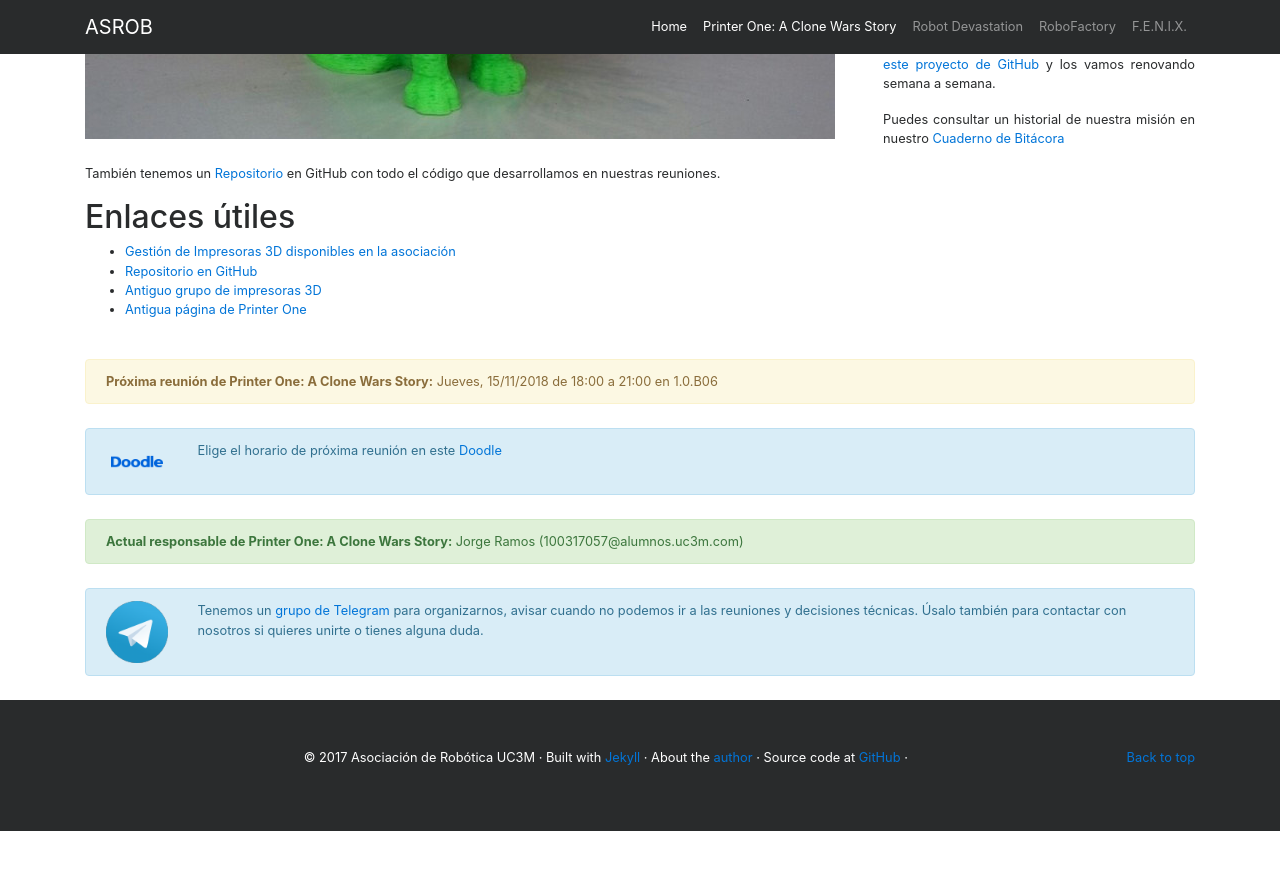
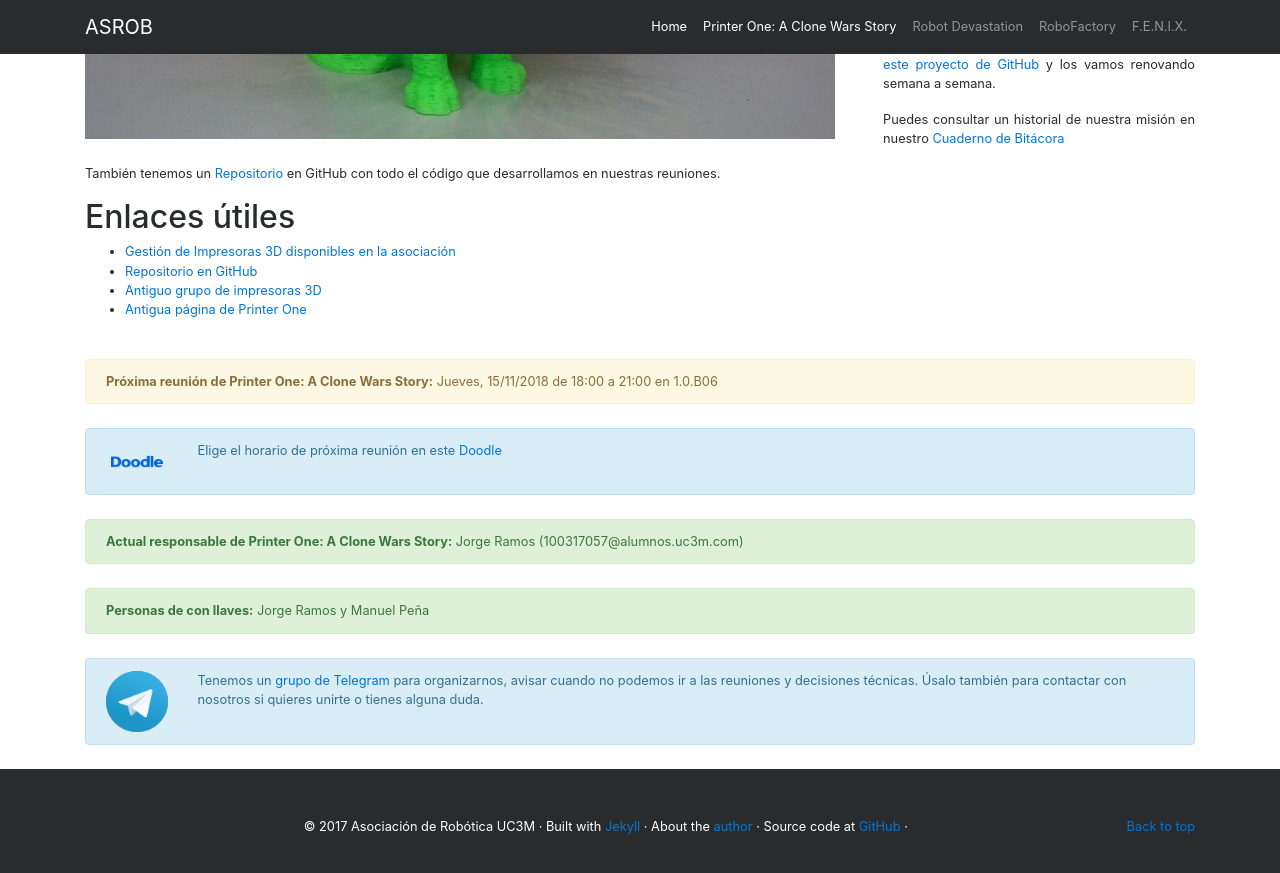
Before and after one commit to asrob-uc3m/asrob-uc3m.github.io, a Jekyll site: the page built from _workgroups/2017-05-28-printer-one.markdown, in a window 1280 px wide and 900 px high, scrolled down 1088 px. Shown: the top 873 px of the window. Built offline with Jekyll 4.4.1, drawn with Linux system fonts in a browser that asks for light colours; before the commit the page ends 1919 px from its top, so only the background shows below that; some of the changed lines change nothing that is shown.

Commit message:
Actualiza etiqueta portadores llaves (printer) #32
- Actualiza etiqueta portadores llaves (printer) a mech implementado en 6f491228c9fb48bcf3d1886bf5437b30b21d6bc9

```diff
--- a/_workgroups/2017-05-28-printer-one.markdown
+++ b/_workgroups/2017-05-28-printer-one.markdown
@@ -14,7 +14,7 @@ picture_full: /img/printer_one-full.jpg
 type: workgroup
 url_telegram: https://t.me/joinchat/AvkhtkN_oz3EOU5JbSBGEA
 url_wiki: http://asrob.uc3m.es/index.php/Printer_One:_A_Clone_Wars_Story
-Personas con llave: Jorge Ramos y Manuel Peña
+keys_info: Jorge Ramos y Manuel Peña
 workgroup_id: printer_one
 ---
 
```
